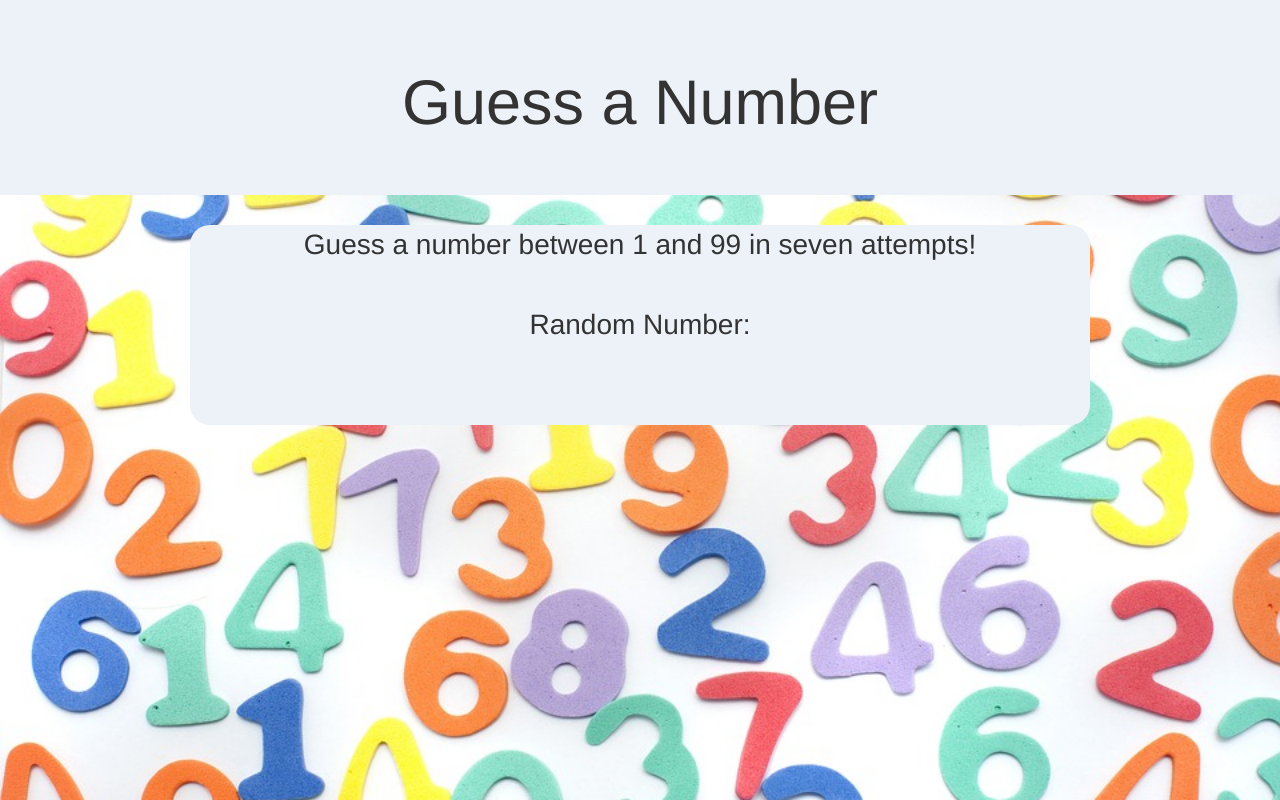
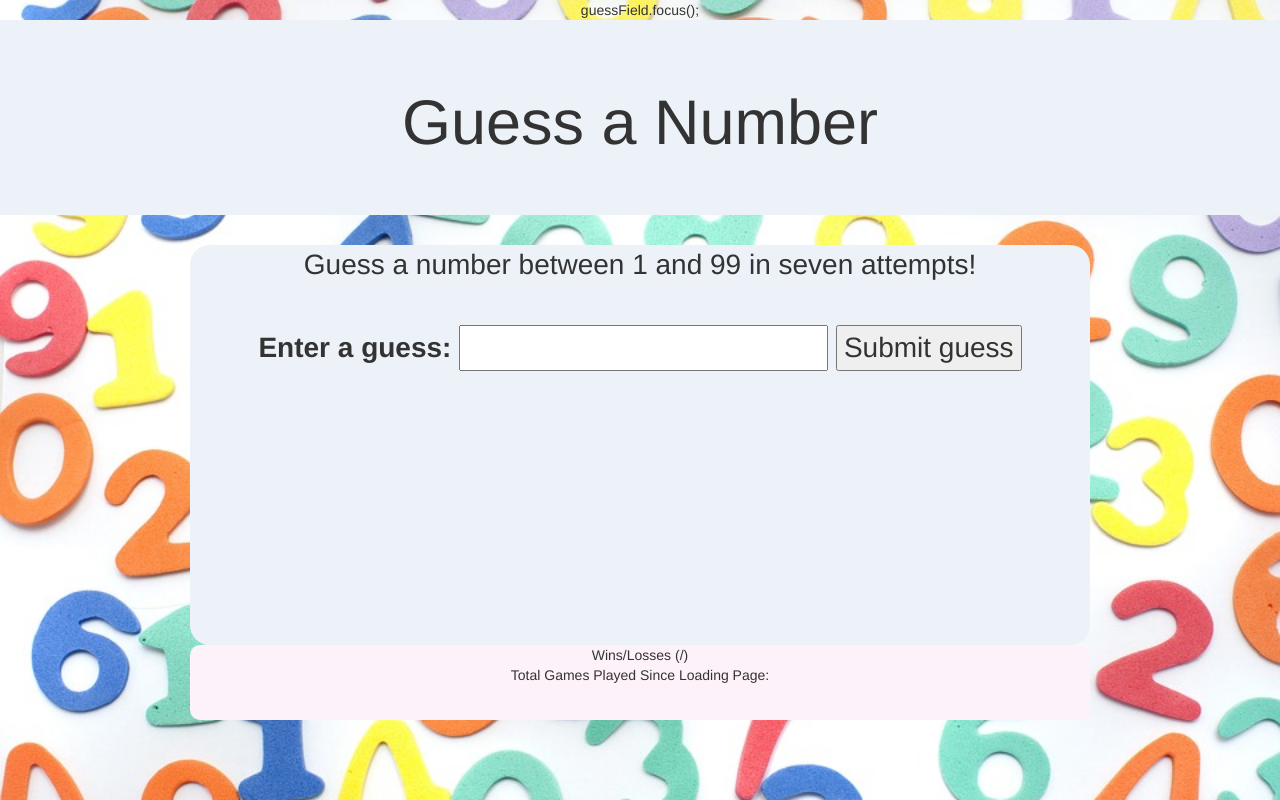
Before and after one commit to Riley-Six/cst336_spring2020, a PHP site: page /public/guessing_numbers/index.html in a window 1280 px wide. Run offline with PHP 8.4, Linux system fonts and the light colour scheme.

Commit message:
Completed late homework guessing numbers.

```diff
--- a/public/guessing_numbers/css/styles.css
+++ b/public/guessing_numbers/css/styles.css
@@ -12,7 +12,16 @@
     background-color:#edf2f9;
     font-size: 2em;
     width:900px;
-    height:200px;
+    height:400px;
     margin:0 auto;
     border-radius:20px;
 }
+
+#records {
+    background-color:#fdf2f9;
+    font-size: 1em;
+    width:900px;
+    height:75px;
+    margin:0 auto;
+    border-radius:10px;
+}
--- a/public/guessing_numbers/index.html
+++ b/public/guessing_numbers/index.html
@@ -11,6 +11,7 @@
 
         <!--Custom Styles-->
         <link href="css/styles.css" rel="stylesheet" type="text/css" />
+        guessField.focus();
     </head>
     <body>
 
@@ -22,31 +23,29 @@
             Guess a number between 1 and 99 in seven attempts!
 
             <br><br>
-            Random Number: <span id = "numberToGuess"></span>
+            <label for="guessField">Enter a guess: </label>
+            <input type="text" id="guessField" class="guessField">
+            <input type="submit" value="Submit guess" class="guessSubmit">
+
+            <br><br>
+            <p id="guesses"></p>
+            <p id="lastResult"></p>
+            <p id="lowOrHi"></p>
+            <button id='reset'>Reset</button>
+
+
         </div>
 
-        <script>
+        <div id="records">
+            Wins/Losses  (<span id="wins"></span>/<span id="losses"></span>)
+            <br>
+            Total Games Played Since Loading Page: <span id="totalGames"></span>
+            <br>
+        </div>
 
-            /*
-            var randomNumber = 5 + 6;
-            console.log;
 
-            randomNumber = Math.floor(Math.random() * 99) + 1;
-            console.log(randomNumber);
-            document.getElementById("numberToGuess").innerHTML = randomNumber;
-            */
-            var randomNumber = Math.floor(Math.random() * 99) + 1;
-            var guesses = document.querySelector('#guesses');
-            var lastResult = document.querySelector('#lastResult');
-            var lowOrHi = document.querySelector('#lowOrHi');
 
-            var guessSubmit = document.querySelector('.guessSubmit');
-            var guessField = document.querySelector('.guessField');
-
-            var guessCount = 1;
-            var resetButtom = document.querySelector('#reset');
-
-        </script>
+        <script src="js/function.js"></script>
 
     </body>
 </html>
--- /dev/null
+++ b/public/guessing_numbers/js/function.js
@@ -0,0 +1,89 @@
+var numberToGuess = Math.floor(Math.random()*99) + 1;
+var guesses = document.querySelector("#guesses");
+var lastResult = document.querySelector("#lastResult");
+var lowOrHi = document.querySelector("#lowOrHi");
+var guessSubmit = document.querySelector(".guessSubmit");
+var guessField = document.querySelector(".guessField");
+var guessCount = 1;
+var resetButton = document.querySelector("#reset");
+resetButton.style.display = 'none';
+
+var wins = 0;
+var losses = 0;
+
+function checkGuess(){
+    var userGuess = Number(guessField.value);
+
+    if ( isNaN(userGuess) ){
+        alert('Enter a number please.');
+        return;
+    }
+
+    if ( userGuess > 99 || userGuess < 1 ){
+        alert('1 - 99 ONLY!!!');
+        return;
+    }
+
+
+    if ( guessCount === 1 ){
+        guesses.innerHTML = 'Previous guesses: ';
+    }
+    guesses.innerHTML += userGuess + ' ';
+
+    if ( userGuess === numberToGuess ){
+        lastResult.innerHTML = 'Congratulations! You got it right!';
+        wins += 1;
+        lastResult.style.backgroundColor = 'green';
+        lowOrHi.innerHTML = '';
+        setGameOver();
+    } else if ( guessCount === 7 ){
+        lastResult.innerHTML = 'Sorry, you lost!';
+        losses += 1;
+        setGameOver();
+    }
+    else {
+        lastResult.innerHTML = 'Wrong!';
+        lastResult.style.backgroundColor = 'red';
+        if ( userGuess < numberToGuess ){
+            lowOrHi.innerHTML = 'Last guess was too low!';
+        }else if ( userGuess > numberToGuess ){
+            lowOrHi.innerHTML = 'Last guess was too high!';
+        }
+    }
+    guessCount++;
+    guessField.value = '';
+    guessField.focus();
+}
+guessSubmit.addEventListener('click', checkGuess);
+
+function setRecords(){
+    document.getElementById("wins").innerHTML = wins;
+    document.getElementById("losses").innerHTML = losses;
+    document.getElementById("totalGames").innerHTML = wins + losses;
+}
+
+function setGameOver(){
+    setRecords();
+    guessField.disabled = true;
+    guessSubmit.disabled = true;
+    resetButton.style.display = 'inline';
+    resetButton.addEventListener('click', resetGame);
+}
+
+function resetGame(){
+    guessCount = 0;
+    var resetParas = document.querySelectorAll('.resultParas p');
+    for ( var i = 0; i < resetParas.length; i++ ){
+        resetParas[i].textContent = '';
+    }
+        guesses.innerHTML = '';
+        lastResult.innerHTML = '';
+        lowOrHi.innerHTML = '';
+    resetButton.style.display = 'none';
+    guessField.disabled = false;
+    guessSubmit.disabled = false;
+    guessField.value = '';
+    guessField.focus();
+    lastResult.style.backgroundColor = 'white';
+    randomNumber = Math.floor(Math.random() * 99) + 1;
+}
```
